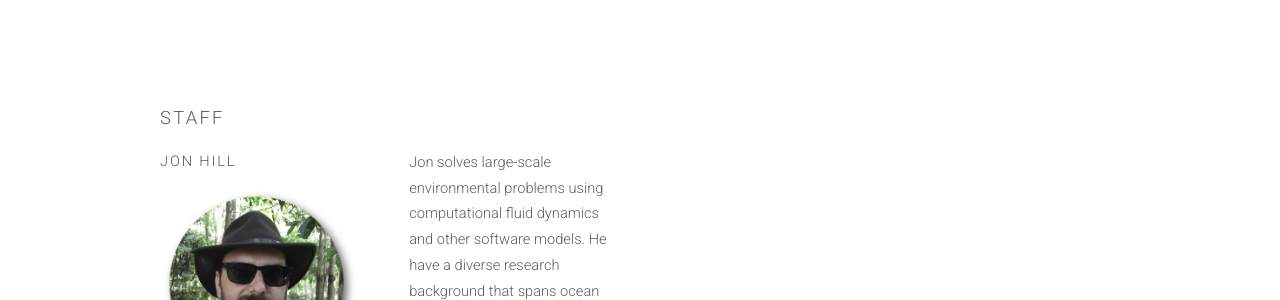
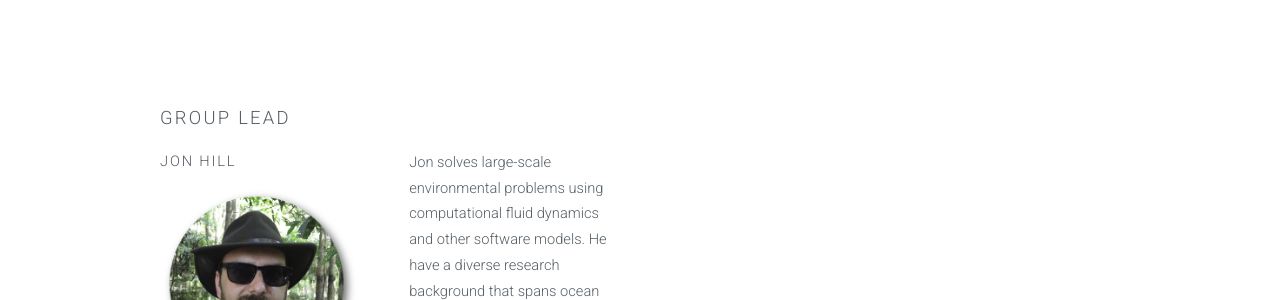
Before and after one commit to EnvModellingGroup/EnvModellingGroup.github.io, a Jekyll site: the page built from people/index.html, in a window 1280 px wide and 900 px high. Shown: the part 255-555 px from the top of the window. Built offline with Jekyll 4.4.1, drawn with Linux system fonts in a browser that asks for light colours.

Commit message:
Update index.html

```diff
--- a/people/index.html
+++ b/people/index.html
@@ -13,7 +13,7 @@ keywords: modelling, environmental, ecological, ecology, environment, computatio
 
 	<section class="wrapper style2">
 		<div class="container">
-			<h3>Staff</h3>
+			<h3>Group Lead</h3>
 			<div class="row">
 				<div class="3u">
                         <h4>Jon Hill</h4>
```
